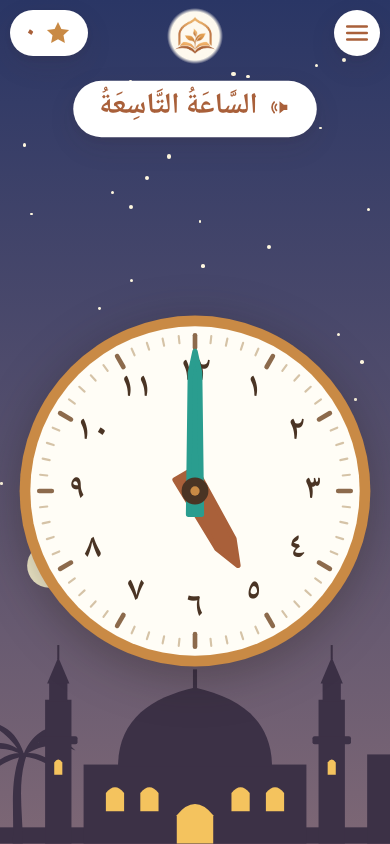
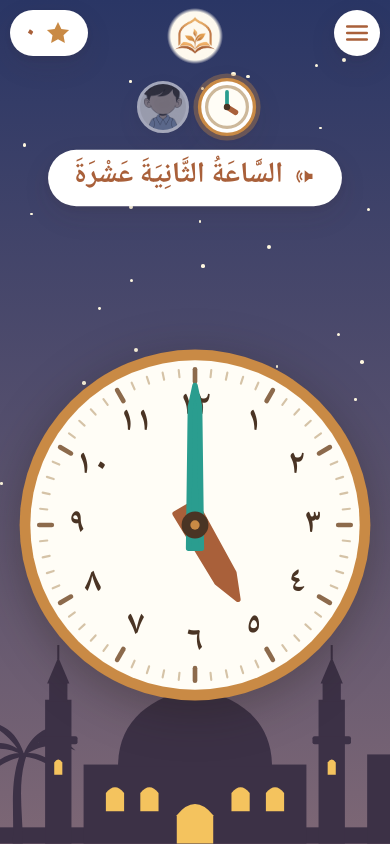
Before and after one commit to Ashudd1447/Ashuddahuma, a plain HTML site: page public/clock.html in a window 390 px wide. Drawn offline with Linux system fonts and the light colour scheme; no server answers.

Commit message:
The clock's "my day" pictures
Two round buttons on the clock switch between the hours and "my day": a
picture of the boy's day with its hour, in the order of the day, which the
child sets the clock to match; the sky then turns to that time of day. The
ten pictures were made on the family's Recraft Basic plan in the flat
outlined style the parents chose, with everyone eating and brushing teeth
with the right hand and the nap on the right side. The scene hours are
placeholders until the parents give the real ones. The notes now say that
only paid-plan pictures go on the site, and the picture rules.

Co-Authored-By: Claude Opus 5.5 <noreply@anthropic.com>

```diff
--- a/public/clock.html
+++ b/public/clock.html
@@ -71,7 +71,11 @@
     <a href="games.html" aria-label="أَلْعَاب"><img class="logo" src="images/logo.webp" alt=""></a>
     <div class="score" id="score"><span id="score-star"><svg viewBox="0 0 24 24" aria-hidden="true"><path d="M12 2.5l2.9 6 6.6.9-4.8 4.6 1.2 6.5L12 17.4l-5.9 3.1 1.2-6.5L2.5 9.4l6.6-.9z"/></svg></span><span id="count">٠</span></div>
   </header>
-  <button class="target" id="target" type="button"><svg class="icon" viewBox="0 0 24 24" aria-hidden="true"><path d="M3.5 9h4l5-4v14l-5-4h-4z"/><path d="M16 8.5a5 5 0 0 1 0 7M18.6 6a8.6 8.6 0 0 1 0 12" fill="none" stroke="currentColor" stroke-width="2" stroke-linecap="round"/></svg><span id="target-text"></span></button>
+  <div class="clock-modes">
+    <button type="button" data-mode="hours" aria-label="السَّاعَاتُ" aria-pressed="true"><svg viewBox="0 0 48 48" aria-hidden="true"><circle cx="24" cy="24" r="19" fill="#FFFDF6" stroke="#CDB89A" stroke-width="3"/><path d="M24 24V10" stroke="#2A9D8F" stroke-width="3.5" stroke-linecap="round"/><path d="M24 24l8 5" stroke="#A9603A" stroke-width="5" stroke-linecap="round"/><circle cx="24" cy="24" r="3" fill="#4A3424"/></svg></button>
+    <button type="button" data-mode="day" aria-label="يَوْمِي" aria-pressed="false"><img src="images/day/boy.webp" alt=""></button>
+  </div>
+  <button class="target" id="target" type="button"><img id="target-img" alt="" hidden><span class="target-line"><svg class="icon" viewBox="0 0 24 24" aria-hidden="true"><path d="M3.5 9h4l5-4v14l-5-4h-4z"/><path d="M16 8.5a5 5 0 0 1 0 7M18.6 6a8.6 8.6 0 0 1 0 12" fill="none" stroke="currentColor" stroke-width="2" stroke-linecap="round"/></svg><span id="target-text"></span></span></button>
   <div class="dial-wrap">
     <svg class="dial" id="dial" viewBox="-100 -100 200 200" role="img" tabindex="0" aria-label="السَّاعَةُ"></svg>
   </div>
--- a/public/css/style.css
+++ b/public/css/style.css
@@ -279,8 +279,16 @@ button{font:inherit;color:inherit;cursor:pointer}
 .target.invite{animation:breathe 1.6s ease-in-out infinite}
 .target.won{background:var(--gold);color:#fff}
 .target.new{animation:deal .4s cubic-bezier(.2,.8,.3,1.25)}
-.dial-wrap{flex:1;min-height:0;display:flex;align-items:center;justify-content:center}
-.dial{display:block;width:var(--dial);height:var(--dial);overflow:visible;cursor:grab;touch-action:none;filter:drop-shadow(0 10px 24px rgba(30,20,10,.3))}
+.target-line{display:inline-flex;align-items:center;gap:.4em}
+.target.day{flex-direction:column;gap:4px;border-radius:24px;padding:10px 14px 4px;font-size:clamp(1.2rem,min(3.6vh,6vw),2rem)}
+.target img{display:block;width:min(42vw,24svh,240px);aspect-ratio:1;border-radius:16px;object-fit:cover}
+.clock-modes{display:flex;gap:12px}
+.clock-modes button{width:52px;height:52px;padding:0;border:3px solid var(--surface);border-radius:50%;background:var(--surface);box-shadow:var(--shadow);overflow:hidden;opacity:.55;filter:grayscale(.6);transition:opacity .2s ease,filter .2s ease,border-color .2s ease,transform .2s ease,box-shadow .2s ease}
+.clock-modes button.on{border-color:var(--gold);opacity:1;filter:none;transform:scale(1.12);box-shadow:0 0 0 4px rgba(201,138,69,.35),var(--shadow)}
+.clock-modes svg{display:block;width:100%;height:100%}
+.clock-modes img{display:block;width:100%;height:100%;object-fit:cover;transform:scale(2.3);transform-origin:50% 14%}
+.dial-wrap{flex:1;min-height:0;width:100%;container-type:size;display:flex;align-items:center;justify-content:center}
+.dial{display:block;width:min(100cqw,100cqh,640px);height:min(100cqw,100cqh,640px);overflow:visible;cursor:grab;touch-action:none;filter:drop-shadow(0 10px 24px rgba(30,20,10,.3))}
 .dial .rim{fill:#C98A45}
 .dial .face{fill:#FFFDF6}
 .dial .tick{stroke:#D5C3A7;stroke-width:1.2;stroke-linecap:round}
@@ -299,12 +307,15 @@ button{font:inherit;color:inherit;cursor:pointer}
 /* Wide screens: the clock beside a column holding the logo and the card. */
 @media (min-aspect-ratio:5/4){
   .clock-game{
-    display:grid;grid-template-columns:1fr auto minmax(0,auto) 1fr;grid-template-rows:1fr auto auto 1fr;grid-template-areas:". dial . ." ". dial head ." ". dial target ." ". dial . .";
+    display:grid;grid-template-columns:1fr auto minmax(0,auto) 1fr;grid-template-rows:1fr auto auto auto 1fr;grid-template-areas:". dial . ." ". dial head ." ". dial modes ." ". dial target ." ". dial . .";
     column-gap:clamp(20px,5vw,72px);row-gap:clamp(12px,3vh,28px);
     --dial:min(calc(100svh - 48px),calc((100vw - 96px) * .6),700px);
   }
-  .dial-wrap{grid-area:dial}
+  .dial-wrap{grid-area:dial;width:var(--dial);height:var(--dial);container-type:normal}
+  .dial{width:var(--dial);height:var(--dial)}
   .clock-game .head{grid-area:head}
+  .clock-modes{grid-area:modes;justify-self:center}
+  .target.day img{width:min(24vw,34svh,260px)}
   .target{grid-area:target;justify-self:center}
 }
 
--- a/public/js/clock.js
+++ b/public/js/clock.js
@@ -4,7 +4,10 @@
    whole hour and says it. The card above the clock shows an hour; when the
    clock settles on it, the hour is said, then a chime, a star and أحسنت, and
    a new hour comes. Any other hour is simply said: nothing is ever wrong.
-   Behind the clock the sky follows the time of day. */
+   Behind the clock the sky follows the time of day.
+   Two ways to play, picked by the two round buttons and remembered on the
+   device: the hours, in any order, or "my day", where the card shows a
+   picture of his day with its hour, in the order of the day. */
 const $ = (id) => document.getElementById(id);
 
 const KEY = 'clock';
@@ -23,6 +26,23 @@ const HOURS = [
   'السَّاعَةُ الثَّانِيَةَ عَشْرَةَ',
 ];
 const clip = (hour) => `hour-${hour}`;
+/* His day, in order: the picture (images/day/<name>.webp) and its hour on a
+   24-hour clock, so the sky can follow. The hours are placeholders until the
+   parents give the real ones. */
+const DAY = [
+  { name: 'wake', hour: 7 },
+  { name: 'breakfast', hour: 8 },
+  { name: 'quran', hour: 9 },
+  { name: 'play', hour: 10 },
+  { name: 'lunch', hour: 13 },
+  { name: 'nap', hour: 14 },
+  { name: 'park', hour: 16 },
+  { name: 'dinner', hour: 18 },
+  { name: 'teeth', hour: 19 },
+  { name: 'bed', hour: 20 },
+];
+const MODES = ['hours', 'day'];
+const twelve = (hour) => mod(hour - 1, 12) + 1;
 const PRAISE = 'well-done';
 const DIGITS = '٠١٢٣٤٥٦٧٨٩';
 const arabic = (n) => String(n).replace(/\d/g, (d) => DIGITS[d]);
@@ -61,6 +81,8 @@ let shown = 0;
 let grab = null;
 let settleTimer = null;
 let busy = false; // during the praise, the clock rests
+let mode = 'hours';
+let scene = 0; // the picture shown in "my day"
 
 /* Drawing the dial: ticks, the numbers ١ to ١٢, the two hands. In the SVG,
    0 0 is the center and the face has a radius of 92. */
@@ -262,6 +284,7 @@ function settled() {
   stars += 1;
   save();
   flyStar();
+  if (mode === 'day') showSceneSky();
   // A missing or stalled clip never holds up the praise for long.
   Promise.race([said, delay(4000)]).then(praise);
 }
@@ -275,17 +298,67 @@ async function praise() {
   busy = false;
 }
 
+/* In "my day", once the clock shows the picture's hour, the sky turns to
+   that time of day: morning or evening at seven. The hands do not move,
+   since twelve hours is a whole turn of both. */
+function showSceneSky() {
+  const wanted = DAY[scene].hour * 60;
+  const off = wanted - mod(minutes, 1440);
+  if (mod(off, 720) !== 0) return;
+  minutes += off;
+  render();
+}
+
 function nextTarget(speak) {
-  const now = hourOf(minutes);
-  const choices = [];
-  for (let h = 1; h <= 12; h++) if (h !== now && h !== target) choices.push(h);
-  target = choices[Math.floor(Math.random() * choices.length)];
+  if (mode === 'day') {
+    scene = (scene + 1) % DAY.length;
+    target = twelve(DAY[scene].hour);
+  } else {
+    const now = hourOf(minutes);
+    const choices = [];
+    for (let h = 1; h <= 12; h++) if (h !== now && h !== target) choices.push(h);
+    target = choices[Math.floor(Math.random() * choices.length)];
+  }
+  showTarget();
+  if (speak) sound.say(clip(target));
+}
+
+function showTarget() {
   $('target-text').textContent = HOURS[target - 1];
+  const picture = $('target-img');
+  picture.hidden = mode !== 'day';
+  if (mode === 'day') picture.src = `images/day/${DAY[scene].name}.webp`;
+  card.classList.toggle('day', mode === 'day');
   card.classList.remove('won', 'new');
   void card.offsetWidth; // restart the arrival animation
   card.classList.add('new');
   setTimeout(() => card.classList.remove('new'), 500);
-  if (speak) sound.say(clip(target));
+}
+
+/* The two ways to play. "My day" starts at the next picture after the time
+   now, so at four in the afternoon it is the park. */
+function setMode(next, speak) {
+  mode = MODES.includes(next) ? next : 'hours';
+  for (const button of document.querySelectorAll('[data-mode]')) {
+    const on = button.dataset.mode === mode;
+    button.classList.toggle('on', on);
+    button.setAttribute('aria-pressed', String(on));
+  }
+  if (mode === 'day') {
+    const hour = new Date().getHours();
+    const next = DAY.findIndex((item) => item.hour > hour);
+    scene = mod((next === -1 ? 0 : next) - 1, DAY.length);
+  }
+  nextTarget(speak);
+}
+
+for (const button of document.querySelectorAll('[data-mode]')) {
+  button.addEventListener('click', () => {
+    if (busy || button.dataset.mode === mode) return;
+    card.classList.remove('invite');
+    setMode(button.dataset.mode, true);
+    save();
+  });
 }
 
 card.addEventListener('click', () => {
@@ -333,10 +406,11 @@ function flyStar() {
   setTimeout(count, 1200); // in case the animation never runs
 }
 
-/* Saved on the device: the stars. The clock itself opens at the real time. */
+/* Saved on the device: the stars and the way to play. The clock itself opens
+   at the real time. */
 function save() {
   try {
-    localStorage.setItem(KEY, JSON.stringify({ stars }));
+    localStorage.setItem(KEY, JSON.stringify({ stars, mode }));
   } catch {
     // Private browsing: the stars last for this visit only.
   }
@@ -346,6 +420,7 @@ function load() {
   try {
     const saved = JSON.parse(localStorage.getItem(KEY) || 'null');
     if (saved && Number.isInteger(saved.stars) && saved.stars >= 0) stars = saved.stars;
+    if (saved && MODES.includes(saved.mode)) mode = saved.mode;
   } catch {
     stars = 0;
   }
@@ -369,7 +444,7 @@ showCount();
 const now = new Date();
 minutes = Math.round((now.getHours() * 60 + now.getMinutes()) / 60) * 60;
 render();
-nextTarget(false);
+setMode(mode, false);
 card.classList.add('invite');
 sound.preloadPrompts(HOURS.map((_, i) => clip(i + 1)));
 sound.preload([PRAISE]);
```
Also changed, not shown: public/sw.js (+12 -1 lines), public/images/day/bed.webp (added), public/images/day/boy.webp (added), public/images/day/breakfast.webp (added), public/images/day/dinner.webp (added), public/images/day/lunch.webp (added), public/images/day/nap.webp (added), public/images/day/park.webp (added), public/images/day/play.webp (added), public/images/day/quran.webp (added), public/images/day/teeth.webp (added), public/images/day/wake.webp (added), 3 other files.
